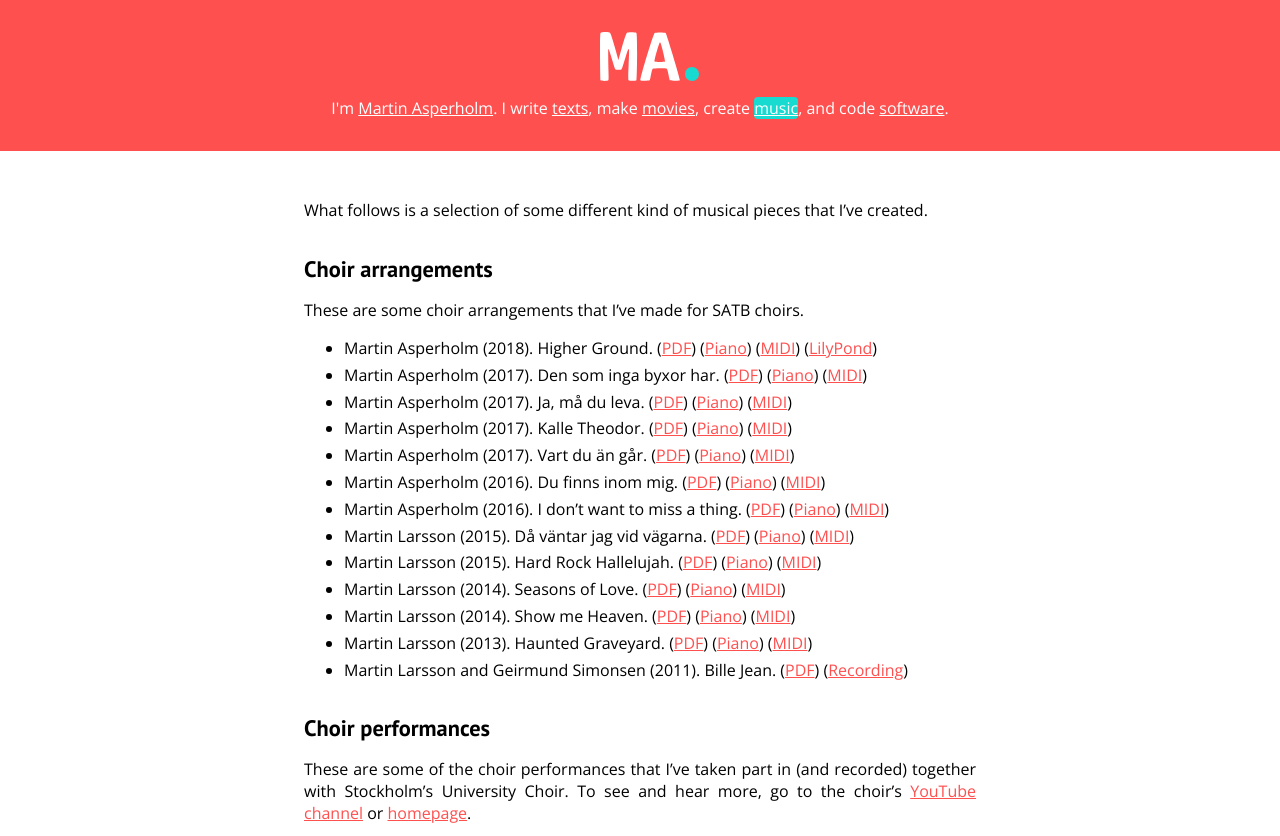
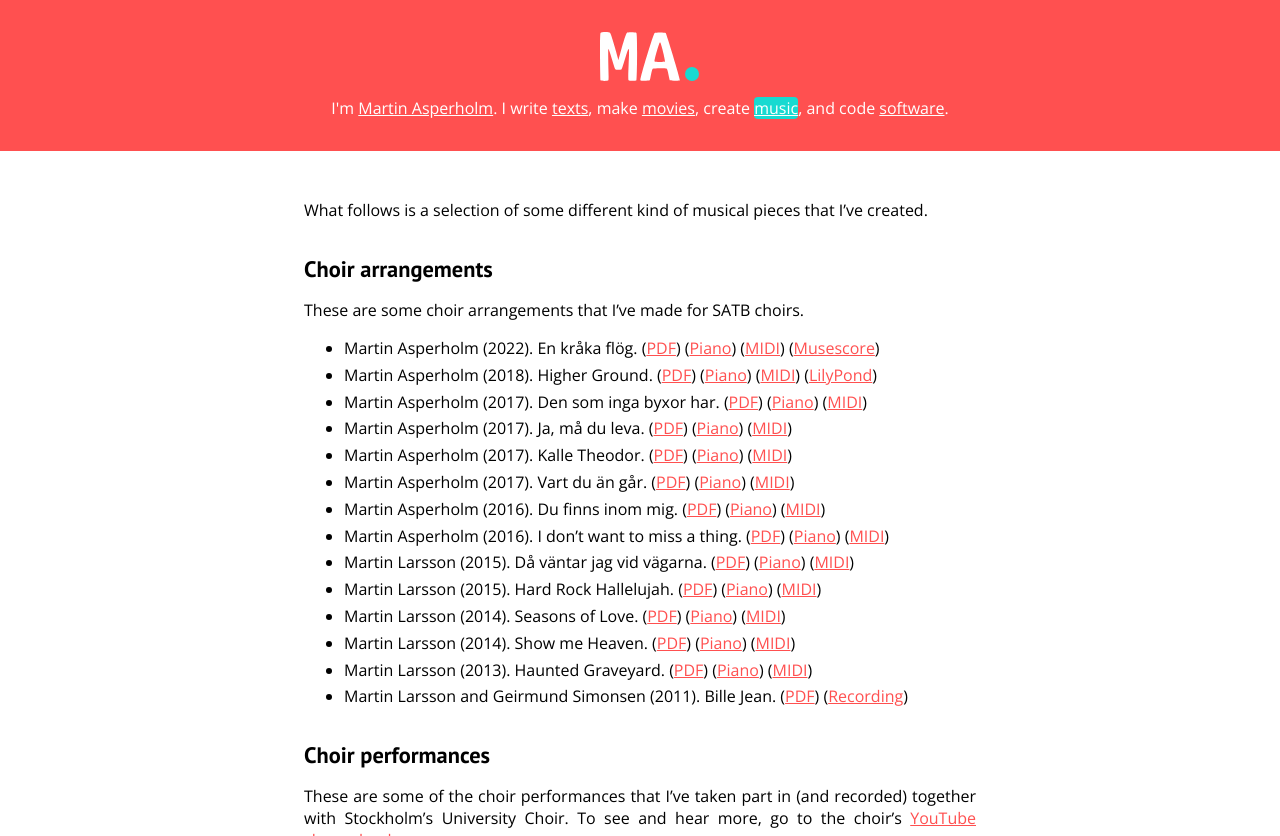
Before and after one commit to Speldosa/Speldosa.github.io, a Jekyll site: the page built from music/index.md, in a window 1280 px wide and 900 px high, cut to the strip 0-836 px from the top of the window. Built offline with Jekyll 4.4.1, drawn with Linux system fonts in a browser that asks for light colours.

Commit message:
Update index.md

```diff
--- a/music/index.md
+++ b/music/index.md
@@ -11,6 +11,7 @@ What follows is a selection of some different kind of musical pieces that I've c
 # Choir arrangements
 These are some choir arrangements that I've made for SATB choirs.
 
+* Martin Asperholm (2022). En kråka flög. ([PDF](./En kråka flög.pdf)) ([Piano](./En kråka flög.mp3)) ([MIDI](./En kråka flög.midi)) ([Musescore](./En kråka flög.mscz))
 * Martin Asperholm (2018). Higher Ground. ([PDF](./Higher Ground.pdf)) ([Piano](./Higher Ground.mp3)) ([MIDI](./Higher Ground.midi)) ([LilyPond](./Higher Ground.ly))
 * Martin Asperholm (2017). Den som inga byxor har. ([PDF](./Den som inga byxor har.pdf)) ([Piano](./Den som inga byxor har.mp3)) ([MIDI](./Den som inga byxor har.midi))
 * Martin Asperholm (2017). Ja, må du leva. ([PDF](./Ja, må du leva.pdf)) ([Piano](./Ja, må du leva.mp3)) ([MIDI](./Ja, må du leva.midi))
```
